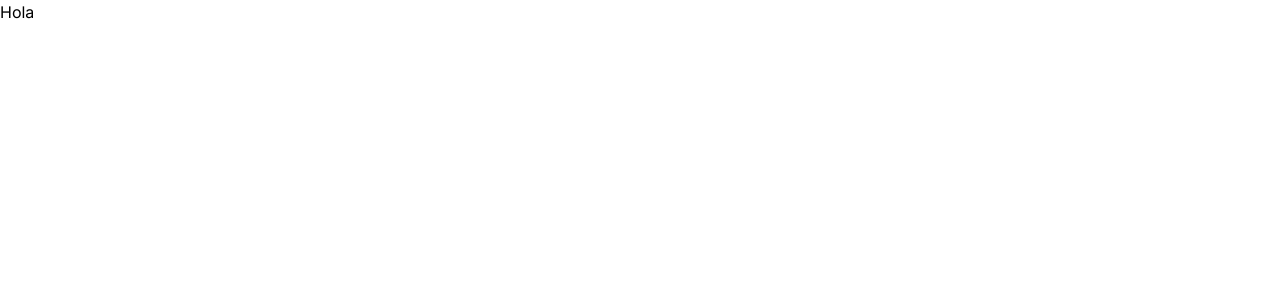
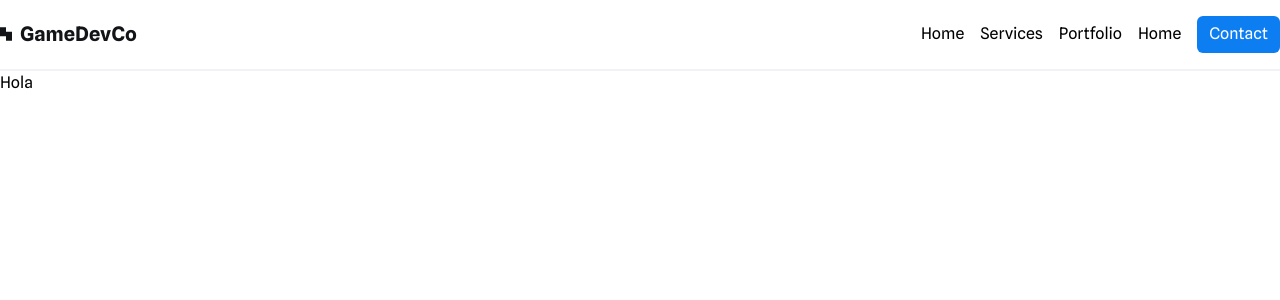
Before and after one commit to Valen89hh/DeveloperGameWeb, a Next.js app: page / in a window 1280 px wide. Shown: the top 300 px of the page. Built offline with nearby package versions, Linux system fonts and the light colour scheme.

Commit message:
create nav bar

```diff
--- a/src/app/layout.tsx
+++ b/src/app/layout.tsx
@@ -1,8 +1,11 @@
 import type { Metadata } from "next";
-import { Inter } from "next/font/google";
+import { Spline_Sans } from "next/font/google";
 import "./globals.css";
+import NavBar from "@/components/general/NavBar/NavBar";
+import Divider from "@/components/general/Dividers/Divider";
 
-const inter = Inter({ subsets: ["latin"] });
+//const inter = Inter({ subsets: ["latin"] });
+const splieSans = Spline_Sans({subsets: ["latin"], weight: ["300", "400", "500", "600", "700"]})
 
 export const metadata: Metadata = {
   title: "Create Next App",
@@ -16,7 +19,11 @@ export default function RootLayout({
 }>) {
   return (
     <html lang="en">
-      <body className={inter.className}>{children}</body>
+      <body className={splieSans.className}>
+        <NavBar/>
+        <Divider/>
+        {children}
+        </body>
     </html>
   );
 }
--- /dev/null
+++ b/src/components/general/Containers/Container.tsx
@@ -0,0 +1,16 @@
+interface ContainerProps{
+    style?: string,
+    children: React.ReactNode
+}
+
+
+const Container: React.FC<ContainerProps> = ({
+    style,
+    children
+}) => {
+    return ( <div className={`container mx-auto ${style}`}>
+        {children}
+    </div> );
+}
+
+export default Container;
--- /dev/null
+++ b/src/components/general/Dividers/Divider.tsx
@@ -0,0 +1,19 @@
+interface DividerProps{
+    style?: string,
+    color?: string,
+    size?: string
+}
+
+
+
+const Divider: React.FC<DividerProps> = ({
+    style = "",
+    color = "bg-secondary",
+    size = "h-[2px]"
+}) => {
+    return ( <div className={`${size} ${color}  w-full ${style}`}>
+
+    </div> );
+}
+
+export default Divider;
--- /dev/null
+++ b/src/components/general/NavBar/NavBar.tsx
@@ -0,0 +1,39 @@
+import Container from "../Containers/Container";
+
+const NavBar = () => {
+    return (
+    <Container>
+        <header className="w-full flex
+    justify-between items-center
+    py-4 ">
+        <div className="flex gap-2">
+
+            <img src="/drawable/Logo.svg" alt="" />
+            <h2 className="text-xl font-bold text-blackout">GameDevCo</h2>
+        </div>
+
+        <nav>
+            <ul className="flex gap-4 items-center">
+                <li>
+                    <a href="#home">Home</a>
+                </li>
+                <li>
+                    <a href="#services">Services</a>
+                </li>
+                <li>
+                    <a href="#portfolio">Portfolio</a>
+                </li>
+                <li>
+                    <a href="#About">Home</a>
+                </li>
+                <li className="px-3 py-[0.4rem] text-white bg-primary rounded-md">
+                    <a href="#contact">Contact</a>
+                </li>
+            </ul>
+        </nav>
+        </header>
+    </Container>
+    );
+}
+
+export default NavBar;
--- a/tailwind.config.ts
+++ b/tailwind.config.ts
@@ -13,6 +13,12 @@ const config: Config = {
         "gradient-conic":
           "conic-gradient(from 180deg at 50% 50%, var(--tw-gradient-stops))",
       },
+      colors: {
+        "primary": "#0D7DF2",
+        "primary-dark": "#61758A",
+        "secondary": "#F0F2F5",
+        "blackout": "#121417"
+      }
     },
   },
   plugins: [],
```
Also changed, not shown: public/drawable/Logo.svg (added).
